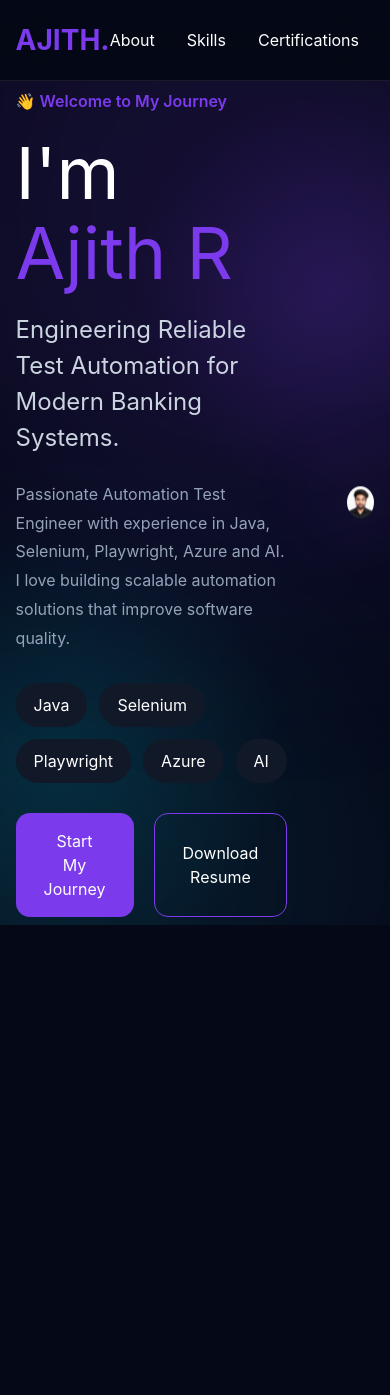
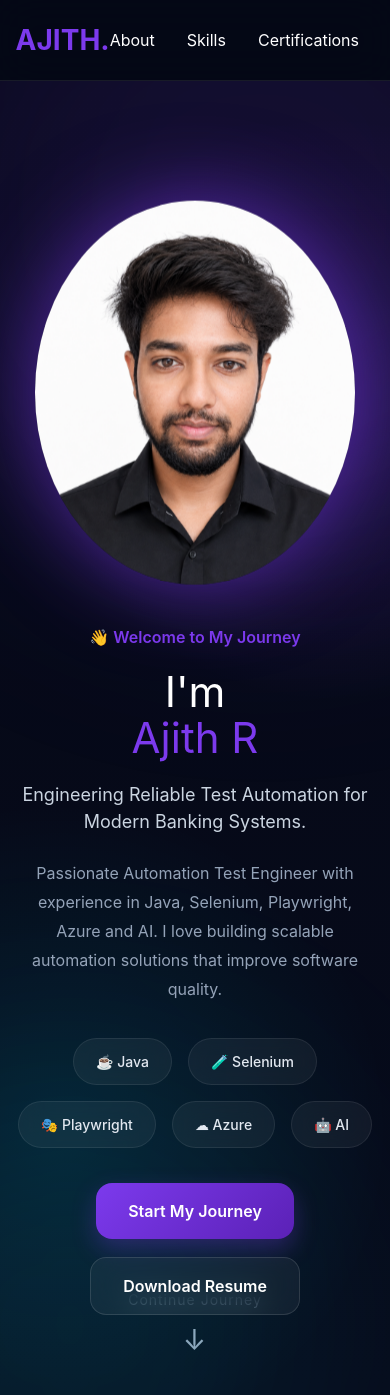
Before and after one commit to AjithDCruz/Ajith-Portfolio, a React (Vite) app in the folder ajith-portfolio/client/: page / in a window 390 px wide. Shown: the top 1395 px of the page. Before the commit the page ends 925 px from the top, so only its background shows below. Built offline with nearby package versions, Linux system fonts and the light colour scheme.

Commit message:
feat: enhance animations and UI

```diff
--- a/ajith-portfolio/client/src/components/sections/Hero/Hero.css
+++ b/ajith-portfolio/client/src/components/sections/Hero/Hero.css
@@ -83,19 +83,51 @@
 
     flex-wrap:wrap;
 
-    gap:12px;
+    gap:16px;
 
-    margin:30px 0;
+    margin:35px 0;
 
 }
 
 .tech-stack span{
 
-    background:#111827;
+    display:flex;
 
-    padding:10px 18px;
+    align-items:center;
+
+    gap:8px;
+
+    padding:12px 22px;
 
     border-radius:50px;
+
+    background:rgba(255,255,255,.05);
+
+    backdrop-filter:blur(14px);
+
+    border:1px solid rgba(255,255,255,.08);
+
+    color:#E2E8F0;
+
+    font-size:14px;
+
+    font-weight:500;
+
+    transition:all .35s ease;
+
+    cursor:pointer;
+
+}
+
+.tech-stack span:hover{
+
+    transform:translateY(-6px);
+
+    background:rgba(124,58,237,.25);
+
+    border-color:#7C3AED;
+
+    box-shadow:0 15px 35px rgba(124,58,237,.30);
 
 }
 
@@ -103,39 +135,77 @@
 
     display:flex;
 
-    gap:20px;
+    gap:18px;
+
+    margin-top:10px;
+
+    flex-wrap:wrap;
 
 }
 
 .primary-btn{
 
-    padding:16px 28px;
+    padding:16px 32px;
 
     border:none;
 
-    border-radius:14px;
+    border-radius:16px;
 
-    background:#7C3AED;
+    background:linear-gradient(
+        135deg,
+        #7C3AED,
+        #5B21B6
+    );
 
     color:white;
 
+    font-weight:600;
+
     cursor:pointer;
+
+    transition:all .35s ease;
+
+    box-shadow:0 10px 25px rgba(124,58,237,.30);
 
 }
 
 .secondary-btn{
 
-    padding:16px 28px;
+    padding:16px 32px;
 
-    border-radius:14px;
+    border-radius:16px;
 
-    background:transparent;
+    background:rgba(255,255,255,.05);
 
-    border:1px solid #7C3AED;
+    backdrop-filter:blur(14px);
+
+    border:1px solid rgba(255,255,255,.12);
 
     color:white;
 
+    font-weight:600;
+
     cursor:pointer;
+
+    transition:all .35s ease;
+
+}
+
+.primary-btn:hover{
+
+    transform:translateY(-4px) scale(1.02);
+
+    box-shadow:0 18px 45px rgba(124,58,237,.50);
+
+}
+
+.secondary-btn:hover{
+
+    transform:translateY(-4px);
+
+    background:rgba(124,58,237,.15);
+
+    border-color:#7C3AED;
 
 }
 
@@ -238,3 +308,133 @@
     z-index:0;
 
 }
+
+.scroll-indicator{
+
+    position:absolute;
+
+    bottom:35px;
+
+    left:50%;
+
+    transform:translateX(-50%);
+
+    display:flex;
+
+    flex-direction:column;
+
+    align-items:center;
+
+    gap:8px;
+
+    color:#94A3B8;
+
+    font-size:14px;
+
+    letter-spacing:1px;
+
+}
+
+.scroll-arrow{
+
+    font-size:28px;
+
+    animation:bounce 2s infinite;
+
+}
+
+@keyframes bounce{
+
+    0%,100%{
+        transform:translateY(0);
+    }
+
+    50%{
+        transform:translateY(8px);
+    }
+
+}
+
+@media (max-width: 992px){
+
+    .hero-wrapper{
+
+        grid-template-columns:1fr;
+
+        text-align:center;
+
+        gap:40px;
+
+    }
+
+    .hero-content{
+
+        order:2;
+
+    }
+
+    .hero-image{
+
+        order:1;
+
+    }
+
+    .hero h1{
+
+        font-size:54px;
+
+    }
+
+    .hero h2{
+
+        font-size:22px;
+
+    }
+
+    .hero p{
+
+        margin:auto;
+
+    }
+
+    .tech-stack{
+
+        justify-content:center;
+
+    }
+
+    .hero-buttons{
+
+        justify-content:center;
+
+    }
+
+}
+
+@media (max-width: 576px){
+
+    .hero{
+
+        padding:120px 0 80px;
+
+    }
+
+    .hero h1{
+
+        font-size:42px;
+
+    }
+
+    .hero h2{
+
+        font-size:18px;
+
+    }
+
+    .hero-image img{
+
+        width:min(320px,90vw);
+
+    }
+
+}
--- a/ajith-portfolio/client/src/components/sections/Hero/Hero.tsx
+++ b/ajith-portfolio/client/src/components/sections/Hero/Hero.tsx
@@ -5,11 +5,16 @@ import HeroImage from "./HeroImage";
 function Hero() {
   return (
     <section className="hero">
-      <div className="container hero-wrapper">
-        <HeroContent />
-        <HeroImage />
-      </div>
-    </section>
+  <div className="container hero-wrapper">
+    <HeroContent />
+    <HeroImage />
+  </div>
+
+  <div className="scroll-indicator">
+    <span>Continue Journey</span>
+    <div className="scroll-arrow">↓</div>
+  </div>
+</section>
   );
 }
 
--- a/ajith-portfolio/client/src/components/sections/Hero/HeroButtons.tsx
+++ b/ajith-portfolio/client/src/components/sections/Hero/HeroButtons.tsx
@@ -1,6 +1,13 @@
+import { motion } from "framer-motion";
+
 function HeroButtons() {
   return (
-    <div className="hero-buttons">
+    <motion.div
+  className="hero-buttons"
+  initial={{ opacity: 0, y: 25 }}
+  animate={{ opacity: 1, y: 0 }}
+  transition={{ delay: 0.9, duration: 0.7 }}
+>
 
       <button className="primary-btn">
         Start My Journey
@@ -10,7 +17,7 @@ function HeroButtons() {
         Download Resume
       </button>
 
-    </div>
+    </motion.div>
   );
 }
 
--- a/ajith-portfolio/client/src/components/sections/Hero/HeroContent.tsx
+++ b/ajith-portfolio/client/src/components/sections/Hero/HeroContent.tsx
@@ -1,47 +1,61 @@
 import HeroButtons from "./HeroButtons";
+import { motion } from "framer-motion";
 
 function HeroContent() {
   return (
-    <div className="hero-content">
+    <motion.div
+  className="hero-content"
+  initial={{ opacity: 0, x: -40 }}
+  animate={{ opacity: 1, x: 0 }}
+  transition={{ duration: 0.8 }}
+>
 
       <span className="hero-tag">
         👋 Welcome to My Journey
       </span>
 
-      <h1>
+      <motion.h1
+  initial={{ opacity: 0, y: 30 }}
+  animate={{ opacity: 1, y: 0 }}
+  transition={{ delay: 0.3, duration: 0.7 }}
+>
         I'm <br />
         <span>Ajith R</span>
-      </h1>
+      </motion.h1>
 
-      <h2>
+      <motion.h2
+  initial={{ opacity: 0, y: 25 }}
+  animate={{ opacity: 1, y: 0 }}
+  transition={{ delay: 0.5, duration: 0.7 }}
+>
         Engineering Reliable Test Automation
         for Modern Banking Systems.
-      </h2>
+      </motion.h2>
 
-      <p>
+      <motion.p
+  initial={{ opacity: 0 }}
+  animate={{ opacity: 1 }}
+  transition={{ delay: 0.7, duration: 0.8 }}
+>
         Passionate Automation Test Engineer with experience
         in Java, Selenium, Playwright, Azure and AI.
         I love building scalable automation solutions
         that improve software quality.
-      </p>
+      </motion.p>
 
       <div className="tech-stack">
 
-        <span>Java</span>
-
-        <span>Selenium</span>
-
-        <span>Playwright</span>
-
-        <span>Azure</span>
-
-        <span>AI</span>
+        <span>☕ Java</span>
+<span>🧪 Selenium</span>
+<span>🎭 Playwright</span>
+<span>☁ Azure</span>
+<span>🤖 AI</span>
 
       </div>
 
       <HeroButtons />
 
-    </div>
+    </motion.div>
   );
 }
 
--- a/ajith-portfolio/client/src/components/sections/Hero/HeroImage.tsx
+++ b/ajith-portfolio/client/src/components/sections/Hero/HeroImage.tsx
@@ -1,17 +1,23 @@
 import hero from "../../../assets/images/profile/hero.png";
+import { motion } from "framer-motion";
 
 function HeroImage() {
 
   return (
 
-    <div className="hero-image">
+    <motion.div
+  className="hero-image"
+  initial={{ opacity: 0, scale: 0.9 }}
+  animate={{ opacity: 1, scale: 1 }}
+  transition={{ delay: 0.5, duration: 0.8 }}
+>
 
       <img
         src={hero}
         alt="Ajith R"
       />
 
-    </div>
+    </motion.div>
 
   );
 
```
